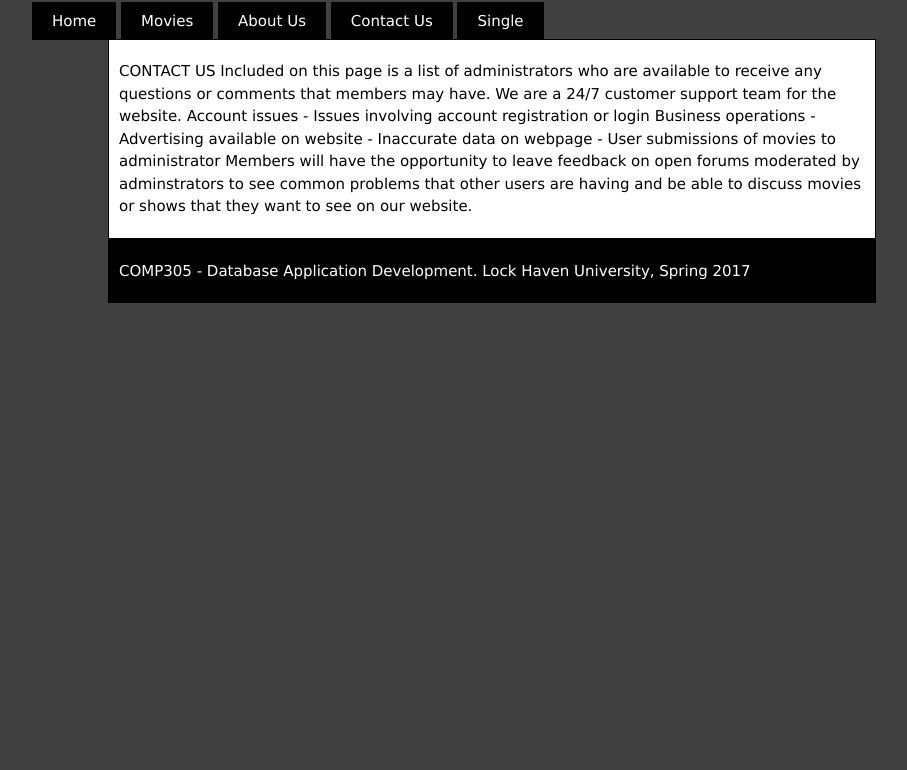
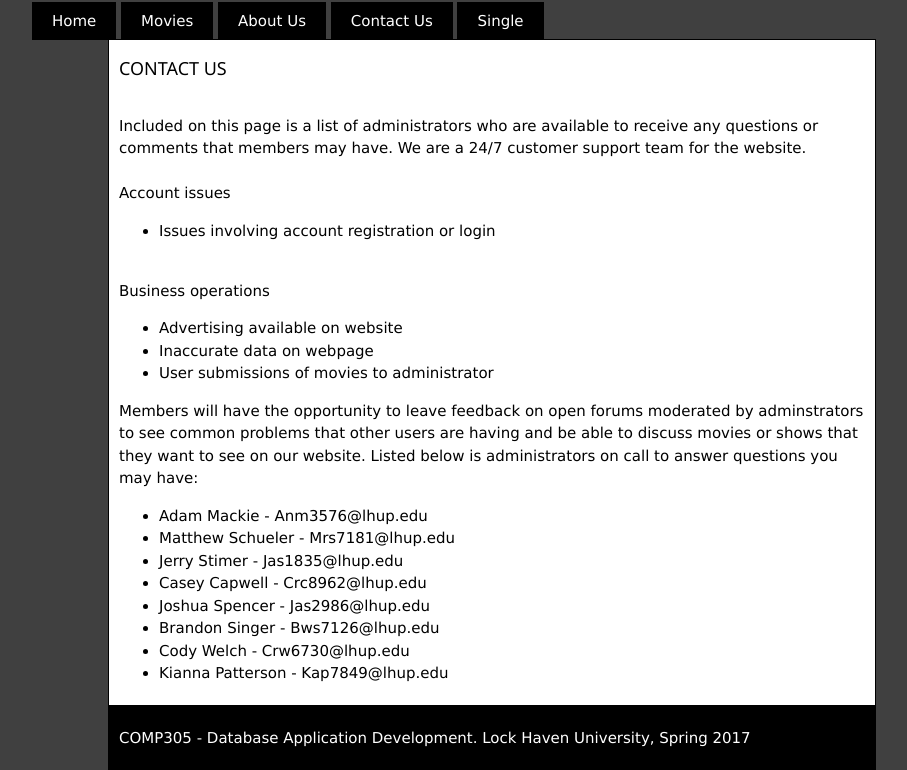
Before and after one commit to jstimer/MovieDatabase, a PHP site: page /contact_us.php in a window 1280 px wide. Shown: the part 161-931 px from the top of the page, without its empty margins (148-1055 px from the left). Before the commit the page ends 800 px from the top, so only its background shows below. Run offline with PHP 8.4, Linux system fonts and the light colour scheme.

Commit message:
Add files via upload

```diff
--- a/contact_us.php
+++ b/contact_us.php
@@ -10,20 +10,43 @@
 
 		<!-- webpage info should go here-->
 		<div class="body">
-			<p> CONTACT US
- 			Included on this page is a list of administrators who are available to 				receive any questions or comments that members may have. We are a 24/7 				customer support team for the website.
+			<h5> CONTACT US </h5>
+			<br>
+ 			Included on this page is a list of administrators who are available to
+ 			receive any questions or comments that members may have. We are a 24/7
+ 			customer support team for the website.
+			<br>
+			<br>
+			Account issues
+			<ul>
+				<li> Issues involving account registration or login</li>
 
-			Account issues
-			- Issues involving account registration or login
+				</ul>
+			<br>
+			Business operations
+			<ul>
+				<li> Advertising available on website</li>
+				<li> Inaccurate data on webpage</li>
+				<li> User submissions of movies to administrator</li>
+				</ul>
 
-			Business operations
-			- Advertising available on website
-			- Inaccurate data on webpage
-			- User submissions of movies to administrator
+			Members will have the opportunity to leave feedback on open forums
+			moderated by adminstrators to see common problems that other users are
+			having and be able to discuss movies or shows that they want to see on our
+			website.
 
+			Listed below is administrators on call to answer questions you may have:
+			<ul>
+				<li> Adam Mackie			-	Anm3576@lhup.edu</li>
+				<li> Matthew Schueler 	-	Mrs7181@lhup.edu</li>
+				<li> Jerry Stimer			-	Jas1835@lhup.edu</li>
+				<li> Casey Capwell		-	Crc8962@lhup.edu</li>
+				<li> Joshua Spencer		-	Jas2986@lhup.edu</li>
+				<li> Brandon Singer		-	Bws7126@lhup.edu</li>
+				<li> Cody Welch			-	Crw6730@lhup.edu</li>
+				<li> Kianna Patterson	-	Kap7849@lhup.edu</li>
+				</ul>
 
-
-			Members will have the opportunity to leave feedback on open forums 				moderated by adminstrators to see common problems that other users are 				having and be able to discuss movies or shows that they want to see on our 				website.
 </p>
 
 		</div>
```
